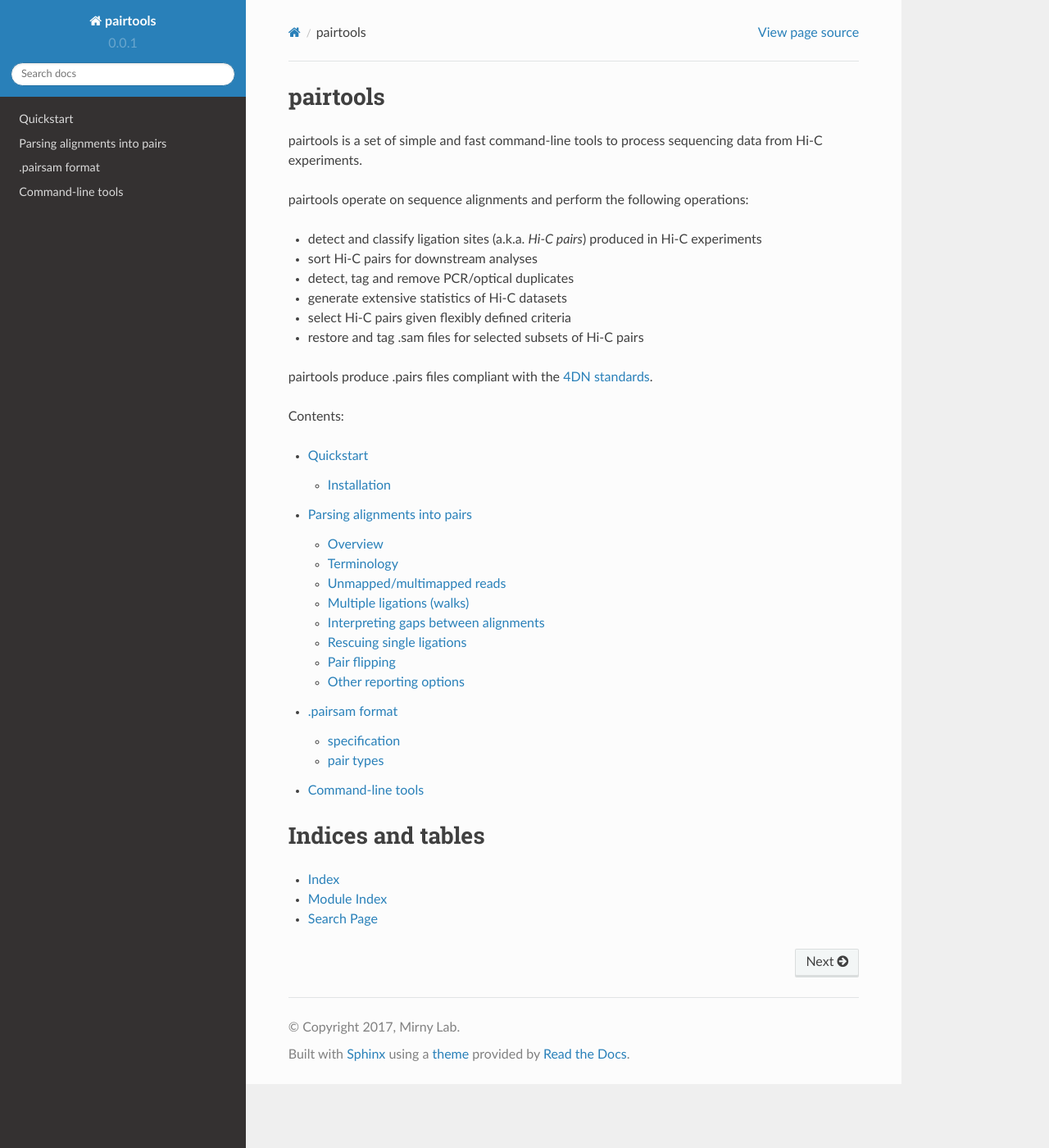
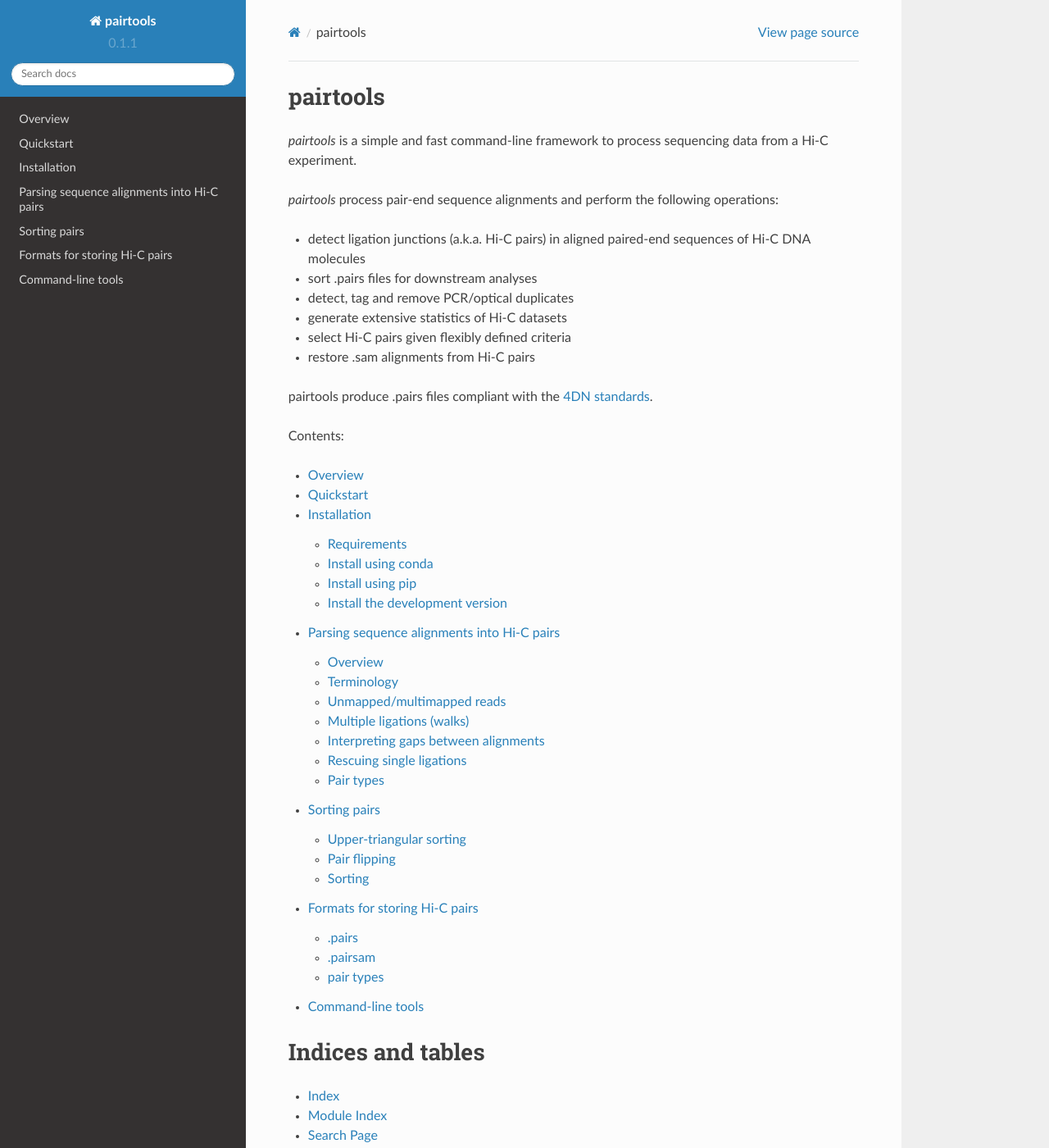
Before and after one commit to open2c/pairtools, a Sphinx documentation site: the page built from doc/index.rst, in a window 1280 px wide and 1400 px high. Shown: the whole window at 82% size. Built offline with Sphinx 7.4.7 and the Read the Docs theme 2.0.0, drawn with Linux system fonts in a browser that asks for light colours; some of the changed lines change nothing that is shown; some of the changed text lies outside the part shown.

Commit message:
restructure docs, add new chapters

````diff
--- a/doc/conf.py
+++ b/doc/conf.py
@@ -47,7 +47,7 @@ master_doc = 'index'
 
 # General information about the project.
 project = 'pairtools'
-copyright = '2017, Mirny Lab'
+copyright = '2017-2018, Mirny Lab'
 author = 'Mirny Lab'
 
 # The version info for the project you're documenting, acts as replacement for
@@ -55,9 +55,26 @@ author = 'Mirny Lab'
 # built documents.
 #
 # The short X.Y version.
-version = '0.0.1'
+
+def _read(*parts, **kwargs):
+    import os, re
+    filepath = os.path.join(os.path.dirname(__file__), *parts)
+    encoding = kwargs.pop('encoding', 'utf-8')
+    with io.open(filepath, encoding=encoding) as fh:
+        text = fh.read()
+    return text
+
+def get_version():
+    import re
+    version = re.search(
+        r'^__version__\s*=\s*[\'"]([^\'"]*)[\'"]',
+        _read('..','pairtools', '__init__.py'),
+        re.MULTILINE).group(1)
+    return version
+
+version = get_version()
 # The full version, including alpha/beta/rc tags.
-release = '0.0.1'
+release = version
 
 # The language for content autogenerated by Sphinx. Refer to documentation
 # for a list of supported languages.
--- a/doc/pairsam.rst
+++ b/doc/formats.rst
@@ -1,24 +1,46 @@
-.pairsam format
-===============
+Formats for storing Hi-C pairs
+==============================
 
-specification
--------------
+.pairs
+------
 
-pairtools define .pairsam, a simple tabular format to store the information
+.pairs, a simple tabular format to store the information
 on ligation junctions detected in sequences of DNA molecules generated by Hi-C
 experiments.
 
-.pairsam is a valid extension of the .pairs format and is fully compliant
-with `its specification <https://github.com/4dn-dcic/pairix/blob/master/pairs_format_specification.md>`_,
-defined by the 4DN Consortium.
+The `.pairs specification <https://github.com/4dn-dcic/pairix/blob/master/pairs_format_specification.md>`_,
+is defined by the 4DN Consortium.
 
-A pairsam starts with an arbitrary number of header lines, each starting with
-a "#" character. .pairsam headers contain all information mandated by the
+The body of a .pairs contains a table with a variable number of fields separated by
+a "\t" character (a horizontal tab):
+
+======== =========== ===============================================================================
+ index    name        description
+======== =========== ===============================================================================
+ 1        read_id     the ID of the read as defined in fastq files
+ 2        chrom1      the chromosome of the alignment on side 1
+ 3        pos1        the 1-based genomic position of the outer-most (5') mapped bp on side 1
+ 4        chrom2      the chromosome of the alignment on side 2
+ 5        pos2        the 1-based genomic position of the outer-most (5') mapped bp on side 2
+ 6        strand1     the strand of the alignment on side 1
+ 7        strand2     the strand of the alignment on side 2
+======== =========== ===============================================================================
+
+A .pairs file starts with an arbitrary number of header lines, each starting with
+a "#" character.
+The headers of .pairs files generated by `pairtools` contain all information mandated by the
 `.pairs format <https://github.com/4dn-dcic/pairix/blob/master/pairs_format_specification.md>`_.
-Additionally, .pairsam format stored the header of the .sam file that it was
-generated from. When multiple .pairsam files get merge, the stored .sam headers
-get checked for consistency and merged. Each pairsamtool applied to a .pairsam
+
+Additionally, `pairtools` store the header of the .sam file that the .pairs file was
+generated from. When multiple .pairs files get merge, the stored .sam headers
+get checked for consistency and merged. Each pairtool applied to a .pairsam
 file adds a brief record to the .sam header.
+
+.pairsam
+--------
+
+pairtools define .pairsam, a valid extension of the .pairs format
+
 
 The body of a pairsam contains a table with a variable number of fields separated by
 a "\t" character (a horizontal tab):
--- a/doc/index.rst
+++ b/doc/index.rst
@@ -6,30 +6,33 @@
 pairtools
 =========
 
-pairtools is a set of simple and fast command-line tools to process
-sequencing data from Hi-C experiments.
+`pairtools` is a simple and fast command-line framework to process sequencing
+data from a Hi-C experiment.
 
-pairtools operate on sequence alignments and perform the following operations:
+`pairtools` process pair-end sequence alignments and perform the following
+operations:
 
-* detect and classify ligation sites (a.k.a. `Hi-C pairs`) produced in Hi-C experiments
-* sort Hi-C pairs for downstream analyses
-* detect, tag and remove PCR/optical duplicates
-* generate extensive statistics of Hi-C datasets
-* select Hi-C pairs given flexibly defined criteria
-* restore and tag .sam files for selected subsets of Hi-C pairs
+- detect ligation junctions (a.k.a. Hi-C pairs) in aligned paired-end sequences of Hi-C DNA molecules
+- sort .pairs files for downstream analyses
+- detect, tag and remove PCR/optical duplicates
+- generate extensive statistics of Hi-C datasets
+- select Hi-C pairs given flexibly defined criteria
+- restore .sam alignments from Hi-C pairs
 
 pairtools produce .pairs files compliant with the
 `4DN standards <https://github.com/4dn-dcic/pairix/blob/master/pairs_format_specification.md>`_.
-
 
 Contents:
 
 .. toctree::
    :maxdepth: 3
 
+   overview
    quickstart
+   installation
    parsing
-   pairsam
+   sorting
+   formats
    cli_tools
 
 
--- /dev/null
+++ b/doc/installation.rst
@@ -0,0 +1,56 @@
+Installation
+============
+
+Requirements
+------------
+
+- Python 3.x
+- Python packages `numpy` and `click`
+- Command-line utilities `sort` (the Unix version), `bgzip` (shipped with `tabix`)
+  and `samtools`. If available, `pairtools` can compress outputs with `pbgzip` and `lz4`.
+
+Install using conda
+-------------------
+
+We highly recommend using the `conda` package manager to install pre-compiled
+`pairtools` together with all its dependencies. To get it, you can either
+install the full [Anaconda](https://www.continuum.io/downloads) Python
+distribution or just the standalone
+[conda](http://conda.pydata.org/miniconda.html) package manager.
+
+With `conda`, you can install pre-compiled `pairtools` and all of its
+dependencies from the [bioconda](https://bioconda.github.io/index.html) channel.
+```sh
+$ conda install -c conda-forge -c bioconda pairtools
+```
+
+Install using pip
+-----------------
+
+Alternatively, compile and install `pairtools` and its Python dependencies from
+PyPI using pip:
+```sh
+$ pip install pairtools
+```
+
+
+Install the development version
+-------------------------------
+
+Finally, you can install the latest development version of `pairtools` from
+github. First, make a local clone of the github repository:
+
+```sh
+$ git clone https://github.com/mirnylab/pairtools
+```
+
+Then, you can compile and install `pairtools` in
+[the development mode](https://setuptools.readthedocs.io/en/latest/setuptools.html#development-mode),
+which installs the package without moving it to a system folder and thus allows
+immediate live-testing any changes in the python code. Please, make sure that you
+have `cython` installed!
+
+```sh
+$ cd pairtools
+$ pip install -e ./
+```
--- /dev/null
+++ b/doc/overview.rst
@@ -0,0 +1,2 @@
+Overview
+========
--- a/doc/parsing.rst
+++ b/doc/parsing.rst
@@ -1,5 +1,5 @@
-Parsing alignments into pairs
-=============================
+Parsing sequence alignments into Hi-C pairs
+===========================================
 
 Overview
 --------
@@ -188,11 +188,9 @@ segment is longer than ``--max-inter-align-gap``, as described in :ref:`section-
 
    A walk with three alignments get rescued, when the middle alignment is multi- or null.
 
-Pair flipping
--------------
+Pair types
+----------
 
-Other reporting options
------------------------
 
 .. [1] Following the lead of `C-walks <https://www.nature.com/articles/nature20158>`_
 
--- a/doc/quickstart.rst
+++ b/doc/quickstart.rst
@@ -1,28 +1,34 @@
 Quickstart
 ==========
 
-Installation
-------------
+Install `pairtools` and all of its dependencies using the
+[conda](https://conda.io/docs/user-guide/install/index.html) package manager and
+the [bioconda](https://bioconda.github.io/index.html) channel for bioinformatics
+software.
+```sh
+$ conda install -c conda-forge -c bioconda pairtools
+```
 
-Requirements:
+Setup a new test folder and download a small Hi-C dataset mapped to sacCer3 genome:
+```bash
+$ mkdir /tmp/test-pairtools
+$ cd /tmp/test-pairtools
+$ wget https://github.com/mirnylab/distiller-test-data/raw/master/bam/MATalpha_R1.bam
+```
 
-- python 3.4 and higher
-- unix sort
-- bgzip
-- pbgzip (optional)
-- samtools >= 1.4
-- Python packages ``Cython``, ``numpy``,  ``click``, ``nose``
+Additionally, we will need a .chromsizes file, a TAB-separated plain text table describing the names, sizes and the order of chromosomes in the genome assembly used during mapping:
+```bash
+$ wget https://raw.githubusercontent.com/mirnylab/distiller-test-data/master/genome/sacCer3.reduced.chrom.sizes
+```
 
-We highly recommend using the conda package manager to install scientific packages and their dependencies. To get ``conda``, you can download either the full `Anaconda <https://www.continuum.io/downloads>`_ Python distribution which comes with lots of data science software or the minimal `Miniconda <http://conda.pydata.org/miniconda.html>`_ distribution which is just the standalone package manager plus Python. In the latter case, you can install the packages as follows:
+With `pairtools parse`, we can convert paired-end sequence alignments stored in .sam/.bam format into .pairs, a TAB-separated table of Hi-C ligation junctions:
 
-::
+```bash
+$ pairtools parse -c sacCer3.reduced.chrom.sizes -o MATalpha_R1.pairs.gz --drop-sam MATalpha_R1.bam
+```
 
-    $ conda install samtools sort bgzip pbgzip Cython numpy pip
-    $ pip install click nose
+Inspect the resulting table:
 
-
-Install the latest version of pairtools using pip.
-
-::
-
-    $ pip install git+https://github.com/mirnylab/pairtools
+```bash
+$ less MATalpha_R1.pairs.gz
+```
--- /dev/null
+++ b/doc/sorting.rst
@@ -0,0 +1,18 @@
+Sorting pairs
+=============
+
+Upper-triangular sorting
+------------------------
+
+Definition:
+
+Benefits:
+
+
+Pair flipping
+-------------
+
+done during parsing
+
+Sorting
+-------
````
